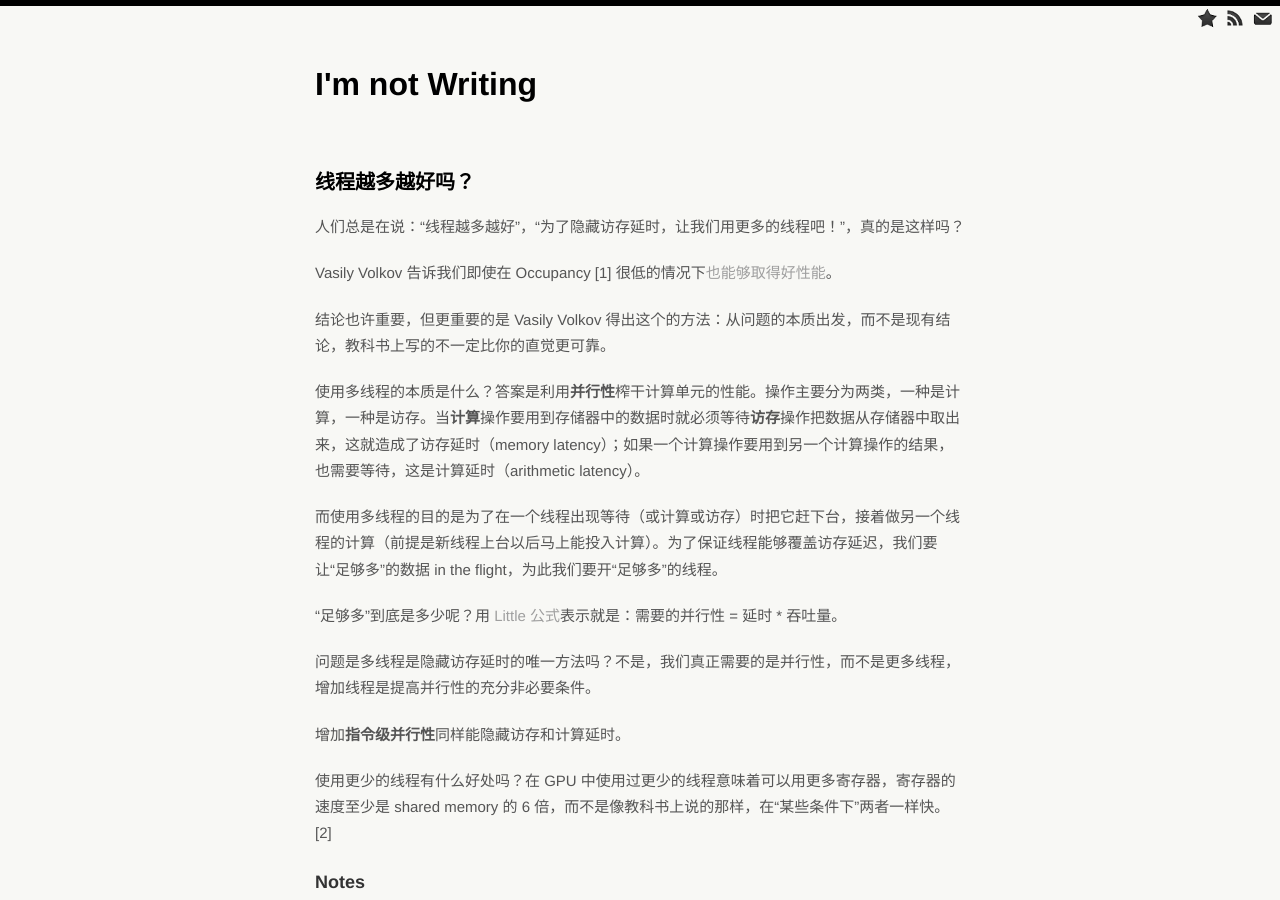
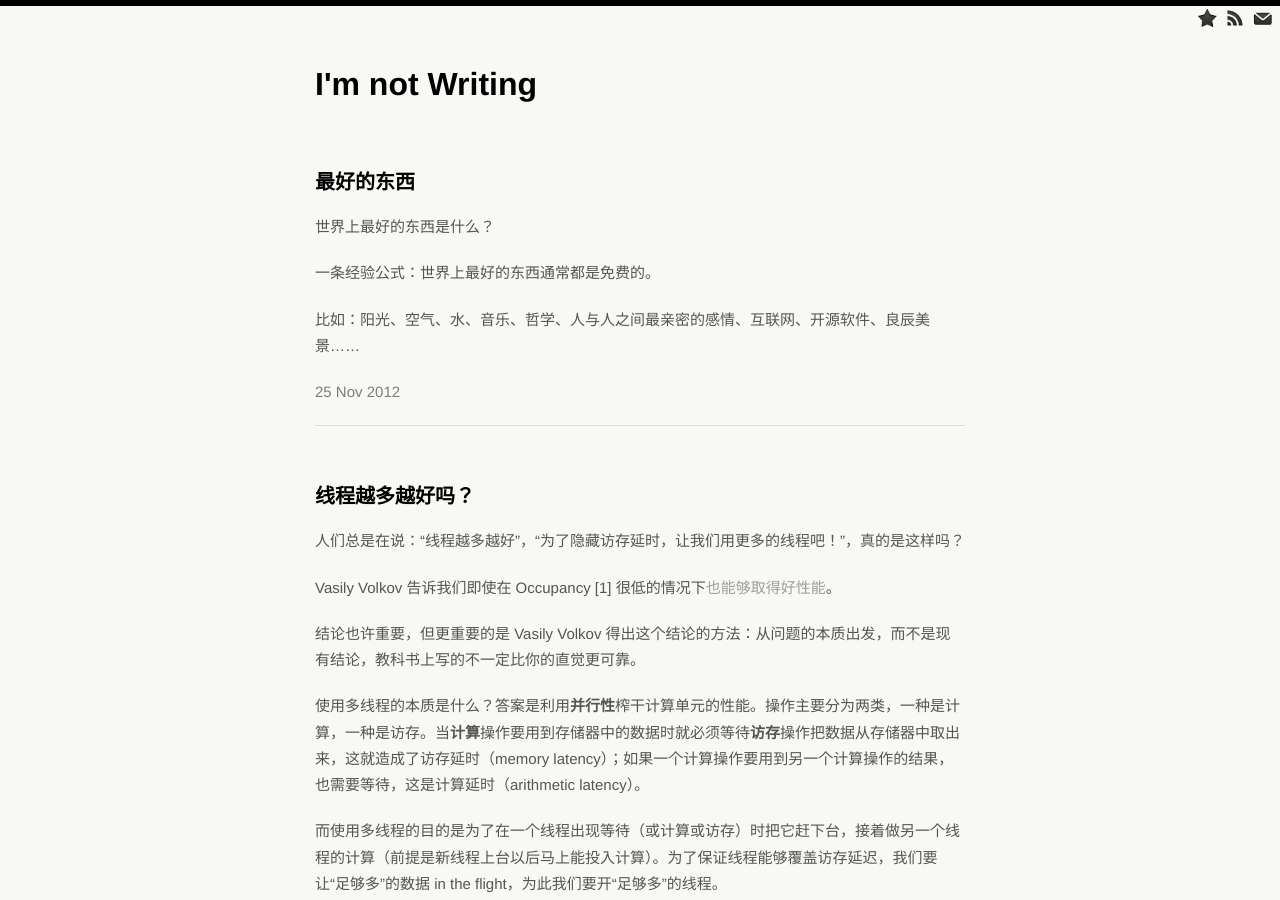
Before and after one commit to dreamsome/onesuper.github.com, a Jekyll site: the page built from index.html, in a window 1280 px wide and 900 px high. Built offline with Jekyll 4.4.1, drawn with Linux system fonts in a browser that asks for light colours; Markdown is read by kramdown in place of the engine named in the settings; the list of posts is cut into pages by our own code; some of the changed text lies outside the part shown.

Commit message:
best thing in the world

```diff
--- /dev/null
+++ b/_posts/essay/2012-11-25-best-thing-in-the-world.md
@@ -0,0 +1,15 @@
+---
+layout: post
+title: "最好的东西"
+category: essays
+tags: []
+---
+
+
+世界上最好的东西是什么？
+
+
+一条经验公式：世界上最好的东西通常都是免费的。
+
+
+比如：阳光、空气、水、音乐、哲学、人与人之间最亲密的感情、互联网、开源软件、良辰美景……
--- a/_posts/technium/2012-11-24-does-more-threads-mean-better-performance.md
+++ b/_posts/technium/2012-11-24-does-more-threads-mean-better-performance.md
@@ -12,7 +12,7 @@ tags: []
 Vasily Volkov 告诉我们即使在 Occupancy [1] 很低的情况下[也能够取得好性能](http://www.cs.berkeley.edu/~volkov/volkov10-GTC.pdf)。
 
 
-结论也许重要，但更重要的是 Vasily Volkov 得出这个的方法：从问题的本质出发，而不是现有结论，教科书上写的不一定比你的直觉更可靠。
+结论也许重要，但更重要的是 Vasily Volkov 得出这个结论的方法：从问题的本质出发，而不是现有结论，教科书上写的不一定比你的直觉更可靠。
 
 
 使用多线程的本质是什么？答案是利用**并行性**榨干计算单元的性能。操作主要分为两类，一种是计算，一种是访存。当**计算**操作要用到存储器中的数据时就必须等待**访存**操作把数据从存储器中取出来，这就造成了访存延时（memory latency）；如果一个计算操作要用到另一个计算操作的结果，也需要等待，这是计算延时（arithmetic latency）。
```
Also changed, not shown: _layouts/default.html (+1 -6 lines).
